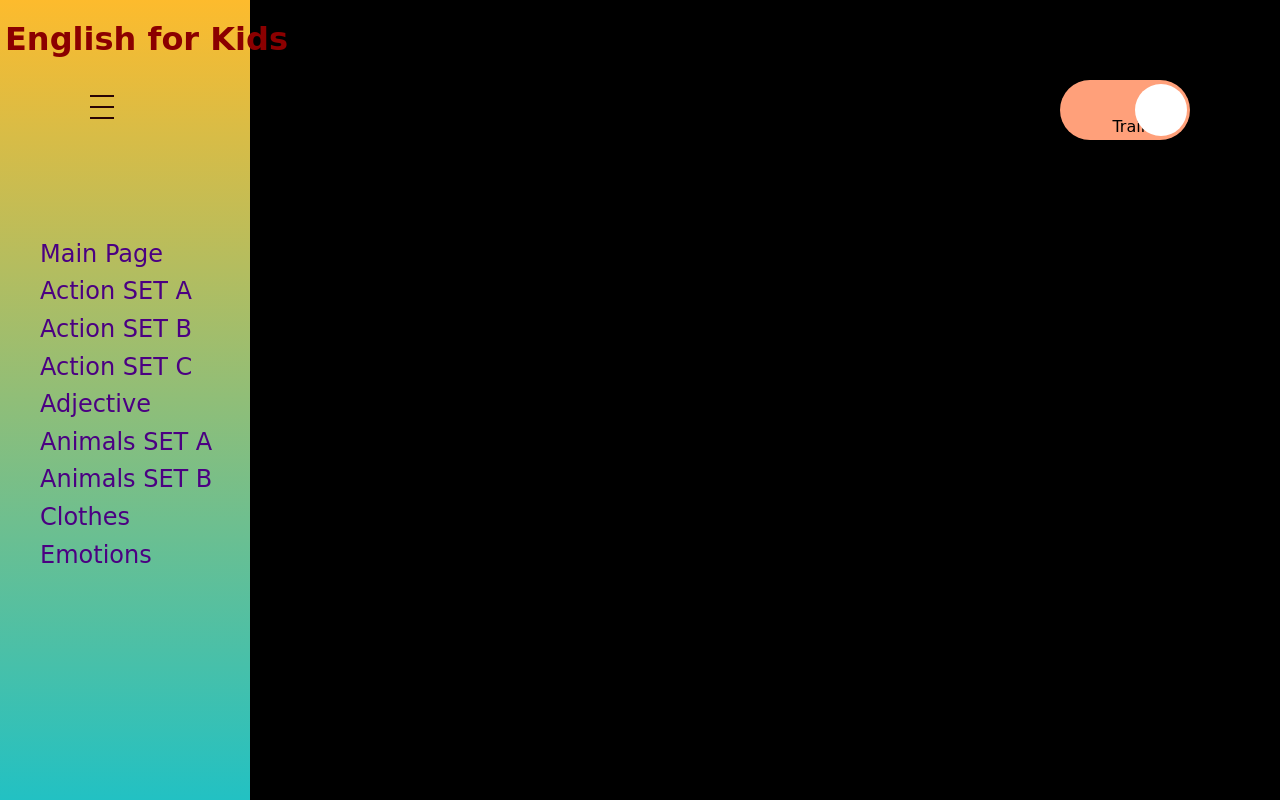
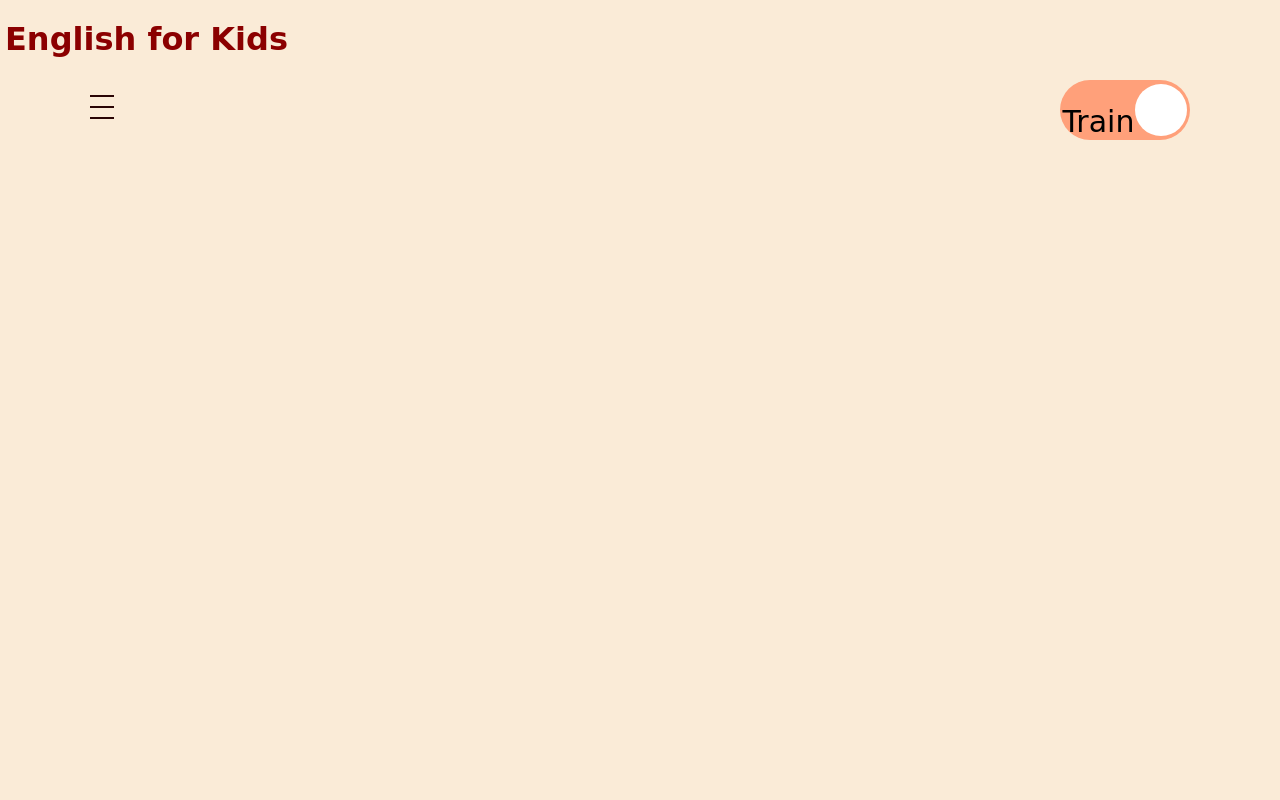
Before and after one commit to DaryaYa/english-for-kids, a website built with webpack: page index.html in a window 1280 px wide. Built offline with Linux system fonts and the light colour scheme.

Commit message:
refactor: nav

```diff
--- a/index.html
+++ b/index.html
@@ -14,7 +14,7 @@
         <div class="header-burger">
             <span></span>
         </div>
-        <nav class="header-nav nav-invisible">
+        <nav class="header-nav">
             <ul>
                 <li><a class="nav-item" href="#">Main Page</a></li>
                 <li><a class="nav-item" href="#cards">Action SET A</a></li>
@@ -33,7 +33,6 @@
                 <input id="switch-checkbox" type="checkbox" class="hidden" checked/><label for="switch-checkbox" id="switch"><span class="switch-label" data-on="Train" data-off="Play">Train</span></label>
             </div
         </switcher>
-
     </header>
 
     <container></container>
--- a/src/js/common.js
+++ b/src/js/common.js
@@ -1,6 +1,7 @@
 
 const burger = document.querySelector('.header-burger');
 const headerNav = document.querySelector('.header-nav');
+
 const switcher = document.querySelector('.switcher');
 const checkbox = document.getElementById('switch-checkbox');
 const switcherText = document.querySelector('.switch-label');
@@ -9,9 +10,15 @@ let switchBar = true; // true = Game, false = Train
 
 burger.addEventListener('click', () => {
     burger.classList.toggle('burger-transform');
-    // TODO animash
-    headerNav.classList.toggle('nav-invisible');
+    headerNav.classList.toggle('move');
 });
+
+headerNav.addEventListener('click', (event) => {
+    if (event.target.classList.contains('nav-item')) {
+        burger.classList.toggle('burger-transform');
+        headerNav.classList.toggle('move');
+    }
+})
 
 switcher.addEventListener('change', () => {
     console.log(switchBar);
--- a/src/scss/main.scss
+++ b/src/scss/main.scss
@@ -1,6 +1,6 @@
 body {
     font-family: cursive;
-    background-color: black;
+    background-color: antiquewhite;
 }
 
 a {
@@ -80,7 +80,6 @@ z-index: 5;
     position:absolute;
     font-size: x-large;
     top:0;
-    // left:0;
     height:100vh;
     width: 250px;
     // background: linear-gradient(0deg, rgba(34,193,195,1) 0%, rgba(230,45,253,1) 100%);
@@ -89,14 +88,12 @@ z-index: 5;
     flex-direction:column;
     justify-content:center;
     align-items:baseline;
-    transform-origin: 0 0;
-    transform: translateX(0px);
-    // transition: transform 0.6 ease-in-out;
+    left: -500px;
+    // transform: translateX(91%);
+    transition: transform 1s;
 }
-
-.header-nav.nav-invisible {
-    transform: translate (-100%);
-    transition: all 0.6 ease-in-out;
+.move {
+    transform: translateX(500px);
 }
 
 .header-nav li {
```
Also changed, not shown: dist/bundle.js, dist/style.css, src/scss/main.css, src/scss/main.min.css.
